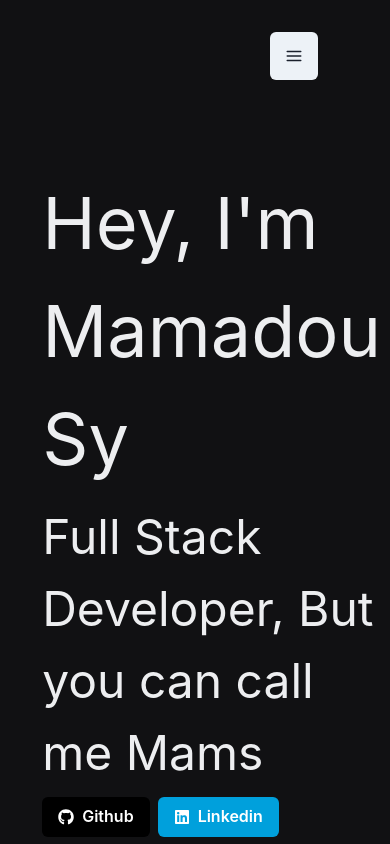
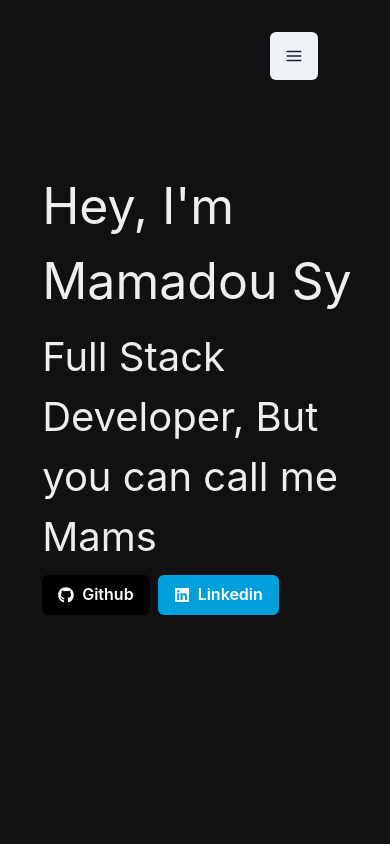
Before and after one commit to M-ams/Portfolio, a Next.js app: page / in a window 390 px wide. Built offline with nearby package versions, Linux system fonts and the light colour scheme.

Commit message:
responsive homepage text fixe

```diff
--- a/pages/homepage.tsx
+++ b/pages/homepage.tsx
@@ -10,8 +10,8 @@ function Homepage() {
       <Navbar />
 
       <Stack mt={["20vh", "20vh", "35vh", "35vh"]} w={'100%'} marginLeft={'5vh'}>
-        <Text fontSize="7xl" color={'brand.text2'}>Hey, I&apos;m Mamadou Sy</Text>
-        <Text fontSize="5xl" color={'brand.text2'}>Full Stack Developer, But you can call me Mams</Text>
+        <Text fontSize={{ base: "50px", md: "80px", lg: "80px", xl:'80px' }} color={'brand.text2'}>Hey, I&apos;m Mamadou Sy</Text>
+        <Text fontSize={{ base: "40px", md: "40px", lg: "40px", xl:'40px' }} color={'brand.text2'}>Full Stack Developer, But you can call me Mams</Text>
         <HStack>
   <Button bg="black" color={'white'} leftIcon={<FaGithub />}>
     Github
```
